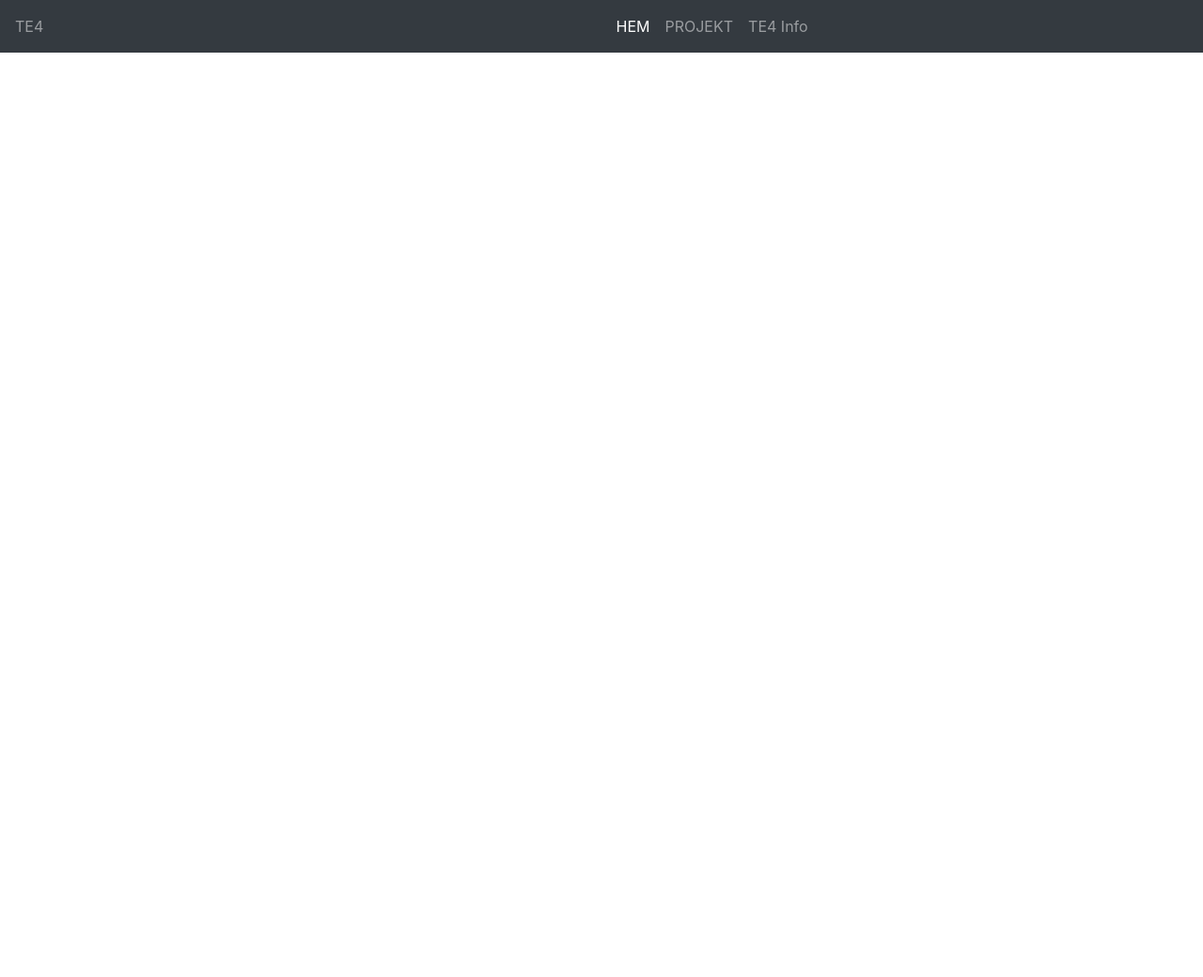
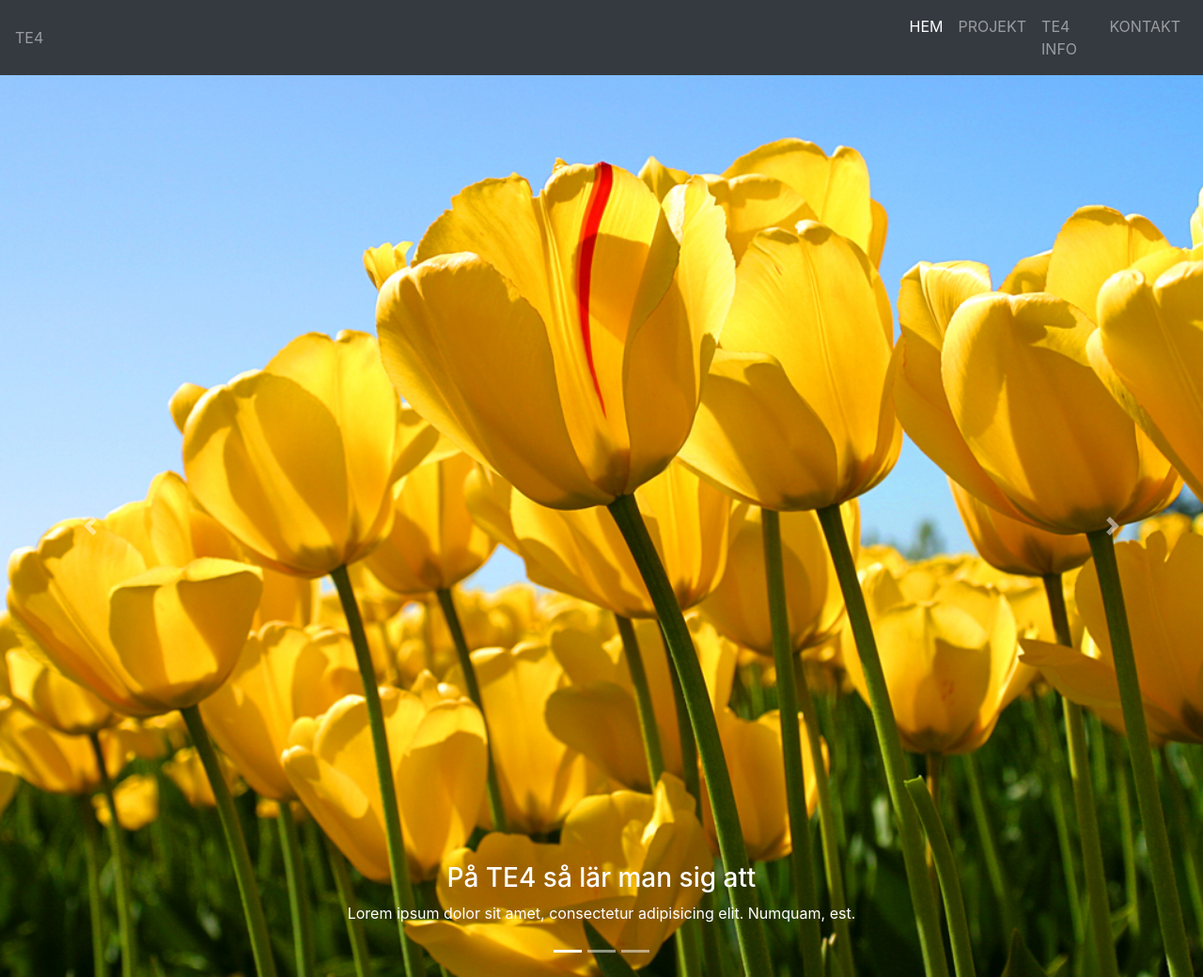
Before and after one commit to ZappedD/TE4.Nu, a website: page index.html in a window 1280 px wide. Shown: the whole page at 94% size. Before the commit the page ends 800 px from the top, so only its background shows below. Drawn offline with nearby package versions, Linux system fonts and the light colour scheme.

Commit message:
Nav + karusell

```diff
--- a/index.html
+++ b/index.html
@@ -4,15 +4,17 @@
         <title>TODO supply a title</title>
         <meta charset="UTF-8">
         <meta name="viewport" content="width=device-width, initial-scale=1.0">
-        <link href="bower_components/botstrap/css/bootstrap.min.css" rel="stylesheet" type="text/css"/>
+        <script src="bower_components/jquery/dist/jquery.min.js" type="text/javascript"></script>
+
         <link href="bower_components/bootstrap/dist/css/bootstrap.min.css" rel="stylesheet" type="text/css"/>
     </head>
     <body>
+        <!--navbar-->
         <div class="content">
-            <nav class="navbar navbar-expand-lg navbar-dark bg-dark">
+            <nav class="sticky-top navbar navbar-expand-lg navbar-dark bg-dark">
             <div class="collapse navbar-collapse row" id="navbarNav">
-                <a class="navbar-text col" href="#">TE4</a>
-              <ul class="navbar-nav col">
+                <a class="navbar-text col-sm-9" href="#">TE4</a>
+              <ul class="navbar-nav col-sm-3">
                 <li class="nav-item active">
                   <a class="nav-link" href="#">HEM</a>
                 </li>
@@ -20,11 +22,50 @@
                   <a class="nav-link" href="#">PROJEKT</a>
                 </li>
                 <li class="nav-item">
-                  <a class="nav-link" href="#">TE4 Info</a>
+                  <a class="nav-link" href="#">TE4 INFO</a>
+                </li>
+                <li class="nav-item">
+                  <a class="nav-link" href="#">KONTAKT</a>
                 </li>
               </ul>
             </div>
           </nav>
+
+            <!--Carousel -->
+            <div id="carusel">
+            <div id="carouselExampleIndicators" class="carousel slide" data-ride="carousel">
+              <ol class="carousel-indicators">
+                <li data-target="#carouselExampleIndicators" data-slide-to="0" class="active"></li>
+                <li data-target="#carouselExampleIndicators" data-slide-to="1"></li>
+                <li data-target="#carouselExampleIndicators" data-slide-to="2"></li>
+              </ol>
+              <div class="carousel-inner">
+                <div class="carousel-item active">
+                  <img class="d-block w-100" src="Tulips.jpg" alt="First slide">
+                   <div class="carousel-caption d-none d-md-block">
+                        <h3>På TE4 så lär man sig att</h3>
+                        <p>Lorem ipsum dolor sit amet, consectetur adipisicing elit. Numquam, est.</p>
+                    </div>
+                </div>
+                <div class="carousel-item">
+                  <img class="d-block w-100" src="Tulips.jpg" alt="Second slide">
+                </div>
+                <div class="carousel-item">
+                  <img class="d-block w-100" src="Tulips.jpg" alt="Third slide">
+                </div>
+              </div>
+              <a class="carousel-control-prev" href="#carouselExampleIndicators" role="button" data-slide="prev">
+                <span class="carousel-control-prev-icon" aria-hidden="true"></span>
+                <span class="sr-only">Previous</span>
+              </a>
+              <a class="carousel-control-next" href="#carouselExampleIndicators" role="button" data-slide="next">
+                <span class="carousel-control-next-icon" aria-hidden="true"></span>
+                <span class="sr-only">Next</span>
+              </a>
+            </div>
+
+                </div>
+            <!--smal info-->
 
 
 
```
Also changed, not shown: Tulips.jpg (added).
